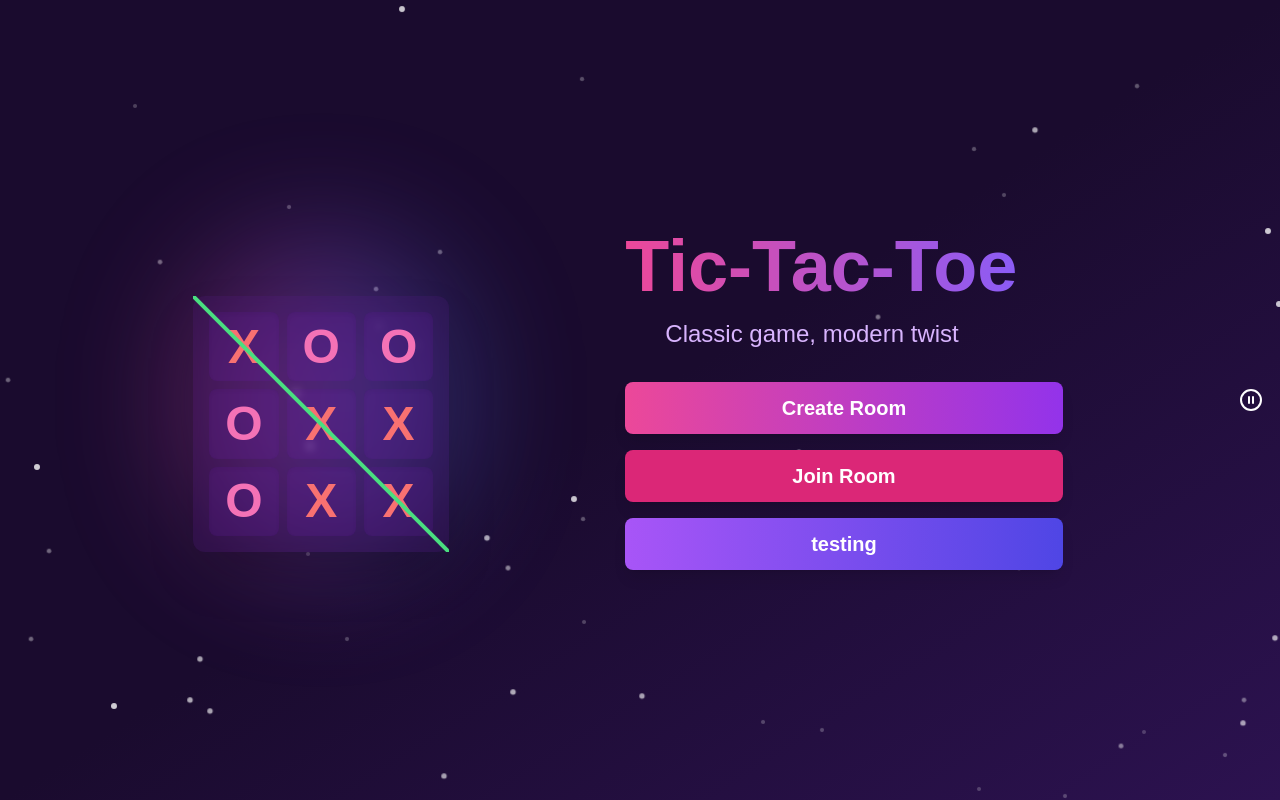
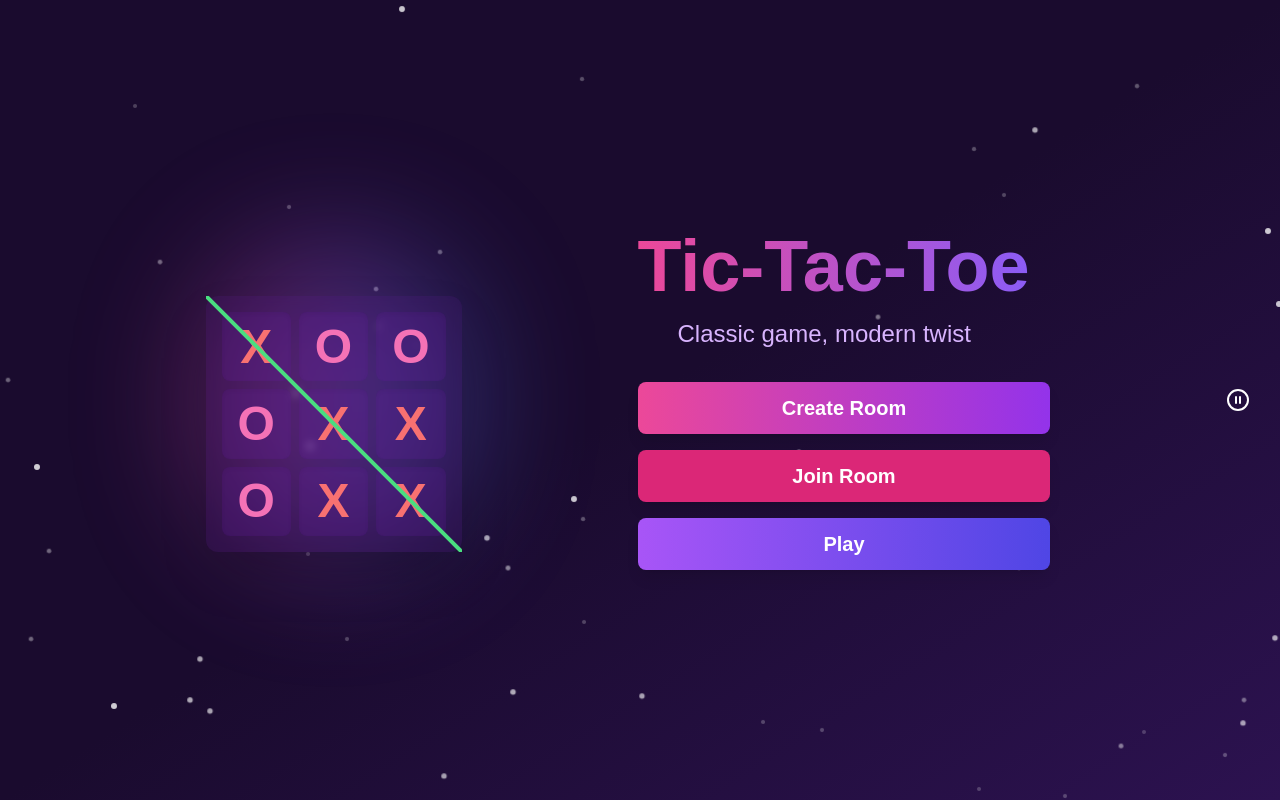
Before and after one commit to wheval/stark-tic-tac-toe, a Next.js app in the folder client/: page / in a window 1280 px wide. Built offline with nearby package versions, Linux system fonts and the light colour scheme.

Commit message:
Feat: background music

```diff
--- a/client/app/page.tsx
+++ b/client/app/page.tsx
@@ -176,7 +176,7 @@ function GameControls({
           transition={{ delay: 0.9, duration: 0.5 }}
           aria-label="Play Random Match"
         >
-          testing
+          Play
         </GameButton>
       </div>
     </div>
```
